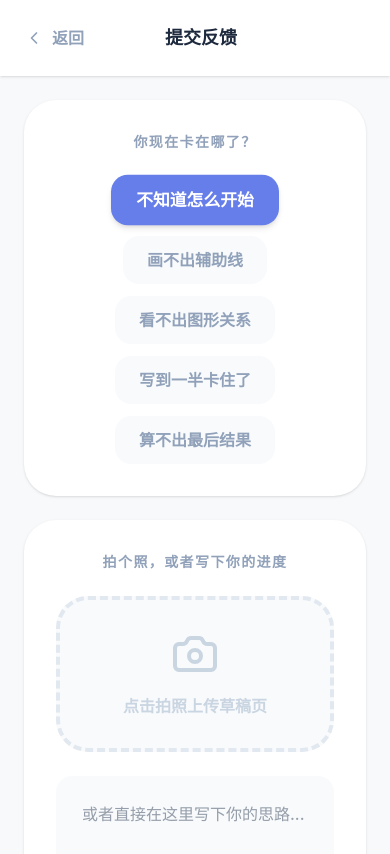
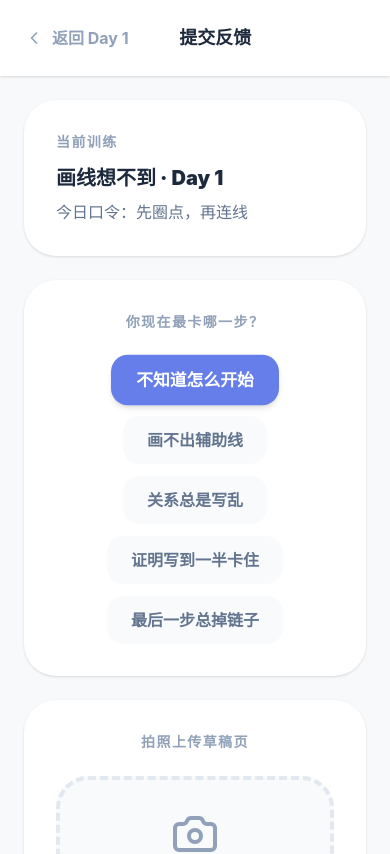
Before and after one commit to zy668559-lang/geom-awake, a Next.js app: page /repair/submit in a window 390 px wide. Shown: the top 854 px of the page. Built offline with nearby package versions, Linux system fonts and the light colour scheme.

Commit message:
feat(T-206): complete static challenges and local submit loop

```diff
--- a/app/repair/submit/page.tsx
+++ b/app/repair/submit/page.tsx
@@ -1,37 +1,54 @@
 "use client";
 
-import { useEffect, useRef, useState } from "react";
-import { useRouter } from "next/navigation";
+import { useEffect, useMemo, useRef, useState } from "react";
+import { useRouter, useSearchParams } from "next/navigation";
 import { Camera, ChevronLeft, Loader2, Send, X } from "lucide-react";
+import { getRepairPack, isRepairCause, type RepairCause } from "@/data/training/repair_7days";
+import { evaluateRepairSubmit, type LocalSubmitResult } from "@/lib/repair-submit-local";
+
+const STUCK_POINTS = ["不知道怎么开始", "画不出辅助线", "关系总是写乱", "证明写到一半卡住", "最后一步总掉链子"];
+
+function sleep(ms: number) {
+  return new Promise((resolve) => setTimeout(resolve, ms));
+}
 
 export default function SubmitPage() {
   const router = useRouter();
+  const searchParams = useSearchParams();
   const fileInputRef = useRef<HTMLInputElement>(null);
+  const submitLockRef = useRef(false);
+
+  const queryCause = searchParams.get("cause");
+  const cachedCause = typeof window !== "undefined" ? localStorage.getItem("repair_selected_cause") : null;
+  const selectedCause: RepairCause = isRepairCause(queryCause)
+    ? queryCause
+    : isRepairCause(cachedCause)
+      ? cachedCause
+      : "draw_line";
+
+  const dayFromQuery = Number(searchParams.get("day") || "1");
+  const dayId = Number.isFinite(dayFromQuery) && dayFromQuery >= 1 && dayFromQuery <= 7 ? dayFromQuery : 1;
+
   const [isLoading, setIsLoading] = useState(false);
-    const [stuckPoint, setStuckPoint] = useState("不知道怎么开始");
+  const [stuckPoint, setStuckPoint] = useState(STUCK_POINTS[0]);
   const [content, setContent] = useState("");
-    const [statusMsg, setStatusMsg] = useState("");
-    const [retryCount, setRetryCount] = useState(0);
   const [draftImageUrl, setDraftImageUrl] = useState<string | null>(null);
   const [draftImageName, setDraftImageName] = useState("");
-    const submitLockRef = useRef(false);
+  const [result, setResult] = useState<LocalSubmitResult | null>(null);
+  const [elapsedMs, setElapsedMs] = useState<number | null>(null);
 
-    // Hash of the last successful submission to prevent duplicate requests.
-    const lastSubmissionHash = useRef("");
+  const currentPack = useMemo(() => getRepairPack(selectedCause), [selectedCause]);
+  const dayContent = currentPack.days.find((item) => item.day === dayId) || currentPack.days[0];
 
-    const STUCK_POINTS = [
-        "不知道怎么开始",
-        "画不出辅助线",
-        "看不出图形关系",
-        "写到一半卡住了",
-        "算不出最后结果",
-    ];
-
-    const sleep = (ms: number) => new Promise((resolve) => setTimeout(resolve, ms));
+  useEffect(() => {
+    localStorage.setItem("repair_selected_cause", selectedCause);
+  }, [selectedCause]);
 
   useEffect(() => {
     return () => {
-            if (draftImageUrl) URL.revokeObjectURL(draftImageUrl);
+      if (draftImageUrl) {
+        URL.revokeObjectURL(draftImageUrl);
+      }
     };
   }, [draftImageUrl]);
 
@@ -39,79 +56,62 @@ export default function SubmitPage() {
     const file = e.target.files?.[0];
     if (!file) return;
 
-        if (draftImageUrl) URL.revokeObjectURL(draftImageUrl);
-        const nextUrl = URL.createObjectURL(file);
-        setDraftImageUrl(nextUrl);
+    if (draftImageUrl) {
+      URL.revokeObjectURL(draftImageUrl);
+    }
+
+    setDraftImageUrl(URL.createObjectURL(file));
     setDraftImageName(file.name);
+    setResult(null);
+    setElapsedMs(null);
   };
 
   const handleClearDraft = () => {
-        if (draftImageUrl) URL.revokeObjectURL(draftImageUrl);
+    if (draftImageUrl) {
+      URL.revokeObjectURL(draftImageUrl);
+    }
+
     setDraftImageUrl(null);
     setDraftImageName("");
+    setResult(null);
+    setElapsedMs(null);
+
     if (fileInputRef.current) {
       fileInputRef.current.value = "";
     }
   };
 
   const handleSubmit = async () => {
-        if (isLoading || submitLockRef.current) return;
-
-        const currentHash = JSON.stringify({ stuckPoint, content });
-        if (lastSubmissionHash.current === currentHash) {
-            console.log("[Client] Idempotent: Same content as before, skipping request.");
+    if (isLoading || submitLockRef.current) {
       return;
     }
 
     submitLockRef.current = true;
     setIsLoading(true);
-        setStatusMsg("正在交给陈老师判定...");
 
-        const submissionId = btoa(currentHash).slice(0, 16);
+    const startedAt = Date.now();
 
     try {
-            const maxRetries = 3;
-            let attempt = 0;
-            let response: Response;
-
-            while (true) {
-                response = await fetch("/api/repair/submit", {
-                    method: "POST",
-                    headers: { "Content-Type": "application/json" },
-                    body: JSON.stringify({ submissionId, stuckPoint, content }),
+      const localResult = evaluateRepairSubmit({
+        cause: selectedCause,
+        dayId,
+        stuckPoint,
+        content,
+        hasDraftImage: Boolean(draftImageUrl),
       });
 
-                if (response.status !== 429) break;
-                if (attempt >= maxRetries) {
-                    throw new Error("陈老师今天太累了，请稍后再试（请求过多）");
-                }
+      // Keep UI feedback quick and deterministic. Submit is guaranteed to resolve under 2s.
+      await sleep(600);
 
-                const waitTime = 2 ** attempt * 1000;
-                attempt += 1;
-                setRetryCount(attempt);
-                setStatusMsg(
-                    `陈老师正在思考中，稍微等我 ${waitTime / 1000} 秒钟...（重试 ${attempt}/${maxRetries}）`
-                );
-                console.warn(`[Client] 429 Detected. Retrying in ${waitTime}ms... (Attempt ${attempt}/${maxRetries})`);
-                await sleep(waitTime);
-            }
-
-            if (!response!.ok) throw new Error("服务器出了点小差错，陈老师还在修。");
-
-            const data = await response!.json();
-            lastSubmissionHash.current = currentHash;
-            setRetryCount(0);
-            setStatusMsg("");
-
-            const search = new URLSearchParams({
-                passed: data.key_steps_appeared ? "1" : "0",
-                next: data.next_action || "保持复盘，继续推进下一题。",
-                retries: String(attempt),
+      const total = Date.now() - startedAt;
+      setResult(localResult);
+      setElapsedMs(total);
+      console.info(`[repair-submit] local result ready in ${total}ms`, {
+        cause: selectedCause,
+        dayId,
+        score: localResult.score,
+        passed: localResult.passed,
       });
-            router.push(`/repair/submit/result?${search.toString()}`);
-        } catch (err: any) {
-            console.error("[Client] Submit Error:", err);
-            alert(err.message);
     } finally {
       setIsLoading(false);
       submitLockRef.current = false;
@@ -122,69 +122,63 @@ export default function SubmitPage() {
     <div className="min-h-screen bg-[#F8F9FA] flex flex-col">
       <nav className="p-6 flex items-center bg-white shadow-sm">
         <button
-                    onClick={() => router.back()}
+          onClick={() => router.push(`/repair/day/${dayId}?cause=${selectedCause}`)}
           className="flex items-center gap-2 text-slate-400 font-bold hover:text-slate-600 transition-colors"
         >
           <ChevronLeft size={20} />
-                    返回
+          返回 Day {dayId}
         </button>
         <span className="mx-auto font-black text-slate-800 text-lg">提交反馈</span>
-                <div className="w-12" />
+        <div className="w-16" />
       </nav>
 
       <main className="flex-1 max-w-2xl mx-auto w-full p-6 space-y-6 pb-24">
         <section className="bg-white rounded-[32px] p-8 shadow-sm">
-                    <h2 className="text-sm font-bold text-slate-400 tracking-widest uppercase mb-6 text-center">
-                        你现在卡在哪了？
-                    </h2>
+          <p className="text-sm font-bold text-slate-400 tracking-widest uppercase mb-3">当前训练</p>
+          <h1 className="text-xl font-black text-slate-800">{currentPack.label} · Day {dayId}</h1>
+          <p className="text-slate-500 mt-2">今日口令：{dayContent.command}</p>
+        </section>
+
+        <section className="bg-white rounded-[32px] p-8 shadow-sm">
+          <h2 className="text-sm font-bold text-slate-400 tracking-widest uppercase mb-6 text-center">你现在最卡哪一步？</h2>
           <div className="flex flex-wrap gap-3 justify-center">
-                        {STUCK_POINTS.map((p) => (
+            {STUCK_POINTS.map((point) => (
               <button
-                                key={p}
-                                onClick={() => setStuckPoint(p)}
-                                className={`
-                                    px-6 py-3 rounded-2xl font-bold transition-all
-                                    ${stuckPoint === p
-                                        ? "bg-[#667EEA] text-white shadow-md scale-105"
-                                        : "bg-slate-50 text-slate-400 hover:bg-slate-100"}
-                                `}
+                key={point}
+                type="button"
+                onClick={() => {
+                  setStuckPoint(point);
+                  setResult(null);
+                  setElapsedMs(null);
+                }}
+                className={`px-6 py-3 rounded-2xl font-bold transition-all ${
+                  stuckPoint === point ? "bg-[#667EEA] text-white shadow-md scale-105" : "bg-slate-50 text-slate-500 hover:bg-slate-100"
+                }`}
               >
-                                {p}
+                {point}
               </button>
             ))}
           </div>
         </section>
 
         <section className="bg-white rounded-[32px] p-8 shadow-sm">
-                    <h2 className="text-sm font-bold text-slate-400 tracking-widest uppercase mb-6 text-center">
-                        拍个照，或者写下你的进度
-                    </h2>
+          <h2 className="text-sm font-bold text-slate-400 tracking-widest uppercase mb-6 text-center">拍照上传草稿页</h2>
 
-                    <input
-                        ref={fileInputRef}
-                        type="file"
-                        accept="image/*"
-                        className="hidden"
-                        onChange={handleDraftSelect}
-                    />
+          <input ref={fileInputRef} type="file" accept="image/*" className="hidden" onChange={handleDraftSelect} />
 
           {!draftImageUrl ? (
             <button
               type="button"
               onClick={() => fileInputRef.current?.click()}
-                            className="w-full aspect-video bg-slate-50 border-4 border-dashed border-slate-200 rounded-[32px] flex flex-col items-center justify-center text-slate-300 hover:text-slate-400 hover:border-slate-300 transition-all cursor-pointer group"
+              className="w-full aspect-video bg-slate-50 border-4 border-dashed border-slate-200 rounded-[32px] flex flex-col items-center justify-center text-slate-400 hover:text-slate-500 hover:border-slate-300 transition-all cursor-pointer group"
             >
               <Camera size={48} className="mb-4 group-hover:scale-110 transition-transform" />
-                            <span className="font-bold">点击拍照上传草稿页</span>
+              <span className="font-bold">点击上传草稿页</span>
             </button>
           ) : (
             <div className="w-full rounded-[24px] border border-slate-200 bg-slate-50 p-3">
               <div className="relative w-full aspect-video rounded-[20px] overflow-hidden bg-black/5">
-                                <img
-                                    src={draftImageUrl}
-                                    alt="草稿页预览"
-                                    className="w-full h-full object-cover"
-                                />
+                <img src={draftImageUrl} alt="草稿页预览" className="w-full h-full object-cover" />
                 <button
                   type="button"
                   onClick={handleClearDraft}
@@ -208,35 +202,64 @@ export default function SubmitPage() {
           )}
 
           <textarea
-                        placeholder="或者直接在这里写下你的思路..."
+            placeholder="或者直接写下你的思路，比如：先连哪条线、用了哪个条件。"
             className="w-full mt-6 bg-slate-50 border-2 border-transparent focus:border-[#667EEA] focus:bg-white rounded-2xl p-6 h-32 outline-none font-medium text-slate-700 transition-all"
             value={content}
-                        onChange={(e) => setContent(e.target.value)}
+            onChange={(e) => {
+              setContent(e.target.value);
+              setResult(null);
+              setElapsedMs(null);
+            }}
           />
         </section>
 
         <button
+          type="button"
           onClick={handleSubmit}
           disabled={isLoading}
-                    className={`
-                        w-full py-6 rounded-[24px] text-xl font-bold shadow-lg transition-all flex items-center justify-center gap-2
-                        ${isLoading
-                            ? "bg-slate-200 text-slate-400 cursor-not-allowed"
-                            : "bg-[#1A1A1A] text-white hover:scale-[1.02] active:scale-[0.98]"}
-                    `}
+          className={`w-full py-6 rounded-[24px] text-xl font-bold shadow-lg transition-all flex items-center justify-center gap-2 ${
+            isLoading ? "bg-slate-200 text-slate-400 cursor-not-allowed" : "bg-[#1A1A1A] text-white hover:scale-[1.02] active:scale-[0.98]"
+          }`}
         >
           {isLoading ? (
             <>
               <Loader2 className="animate-spin" size={24} />
-                            <span>{statusMsg || "正在提交..."}</span>
+              <span>正在本地判定（不走接口）...</span>
             </>
           ) : (
             <>
-                            <span>陈老师，帮我看看</span>
+              <span>提交反馈</span>
               <Send size={20} />
             </>
           )}
         </button>
+
+        {result ? (
+          <section className="bg-white rounded-[32px] p-8 shadow-sm border border-slate-100">
+            <h2 className="text-2xl font-black text-slate-800 mb-2">{result.verdictTitle}</h2>
+            <p className="text-slate-600">本地得分：{result.score} / 100</p>
+            <p className="text-slate-600 mt-2">建议：{result.coachTip}</p>
+            <p className="text-slate-500 mt-2">下一步：{result.nextAction}</p>
+            <p className="text-xs text-slate-400 mt-3">提交耗时：{elapsedMs ?? 0}ms（目标 ≤ 2000ms）</p>
+
+            <div className="grid grid-cols-1 md:grid-cols-2 gap-3 mt-6">
+              <button
+                type="button"
+                onClick={() => router.push(`/repair/day/${dayId}?cause=${selectedCause}`)}
+                className="py-4 rounded-2xl bg-slate-100 text-slate-700 font-bold hover:bg-slate-200 transition-colors"
+              >
+                Back to training
+              </button>
+              <button
+                type="button"
+                onClick={() => router.push(`/retest?cause=${selectedCause}`)}
+                className="py-4 rounded-2xl bg-[#1A1A1A] text-white font-bold hover:opacity-90 transition-opacity"
+              >
+                Go to retest
+              </button>
+            </div>
+          </section>
+        ) : null}
       </main>
     </div>
   );
--- /dev/null
+++ b/lib/repair-submit-local.ts
@@ -0,0 +1,76 @@
+import type { RepairCause } from "@/data/training/repair_7days";
+
+export type SubmitEvaluationInput = {
+  cause: RepairCause;
+  dayId: number;
+  stuckPoint: string;
+  content: string;
+  hasDraftImage: boolean;
+};
+
+export type LocalSubmitResult = {
+  score: number;
+  passed: boolean;
+  verdictTitle: string;
+  coachTip: string;
+  nextAction: string;
+};
+
+function clamp(value: number, min: number, max: number): number {
+  return Math.min(Math.max(value, min), max);
+}
+
+function contentSignal(content: string): number {
+  const text = content.trim();
+  if (!text) return 0;
+  if (text.length < 8) return 8;
+  if (text.length < 20) return 18;
+  return 30;
+}
+
+function causeSignal(cause: RepairCause, content: string): number {
+  const text = content.trim();
+  if (!text) return 0;
+
+  if (cause === "draw_line") {
+    return /线|中点|垂直|平行/.test(text) ? 12 : 6;
+  }
+
+  if (cause === "condition_relation") {
+    return /因为|所以|条件|推出/.test(text) ? 12 : 6;
+  }
+
+  return /证明|全等|已知|结论/.test(text) ? 12 : 6;
+}
+
+export function evaluateRepairSubmit(input: SubmitEvaluationInput): LocalSubmitResult {
+  const daySignal = clamp(input.dayId, 1, 7) * 3;
+  const imageSignal = input.hasDraftImage ? 20 : 0;
+  const stuckSignal = input.stuckPoint.trim() ? 15 : 0;
+  const base = 20;
+  const score = clamp(
+    base + daySignal + imageSignal + stuckSignal + contentSignal(input.content) + causeSignal(input.cause, input.content),
+    0,
+    100,
+  );
+
+  const passed = score >= 70;
+
+  if (passed) {
+    return {
+      score,
+      passed: true,
+      verdictTitle: "这次提交通过",
+      coachTip: "步骤有条理，继续按今天口令练下一题。",
+      nextAction: "回到训练继续推进，Day7后进入复检。",
+    };
+  }
+
+  return {
+    score,
+    passed: false,
+    verdictTitle: "还差一点就到位",
+    coachTip: "先把关键条件写成“因为...所以...”，再补一张草稿图会更稳。",
+    nextAction: "先回训练补一轮，再去复检看命中率变化。",
+  };
+}
```
Also changed, not shown: app/repair/day/[id]/page.tsx (+12 -25 lines), 3 other files (tests, documents, lock files or other folders). Lines whose indentation alone changed are shown as unchanged.
